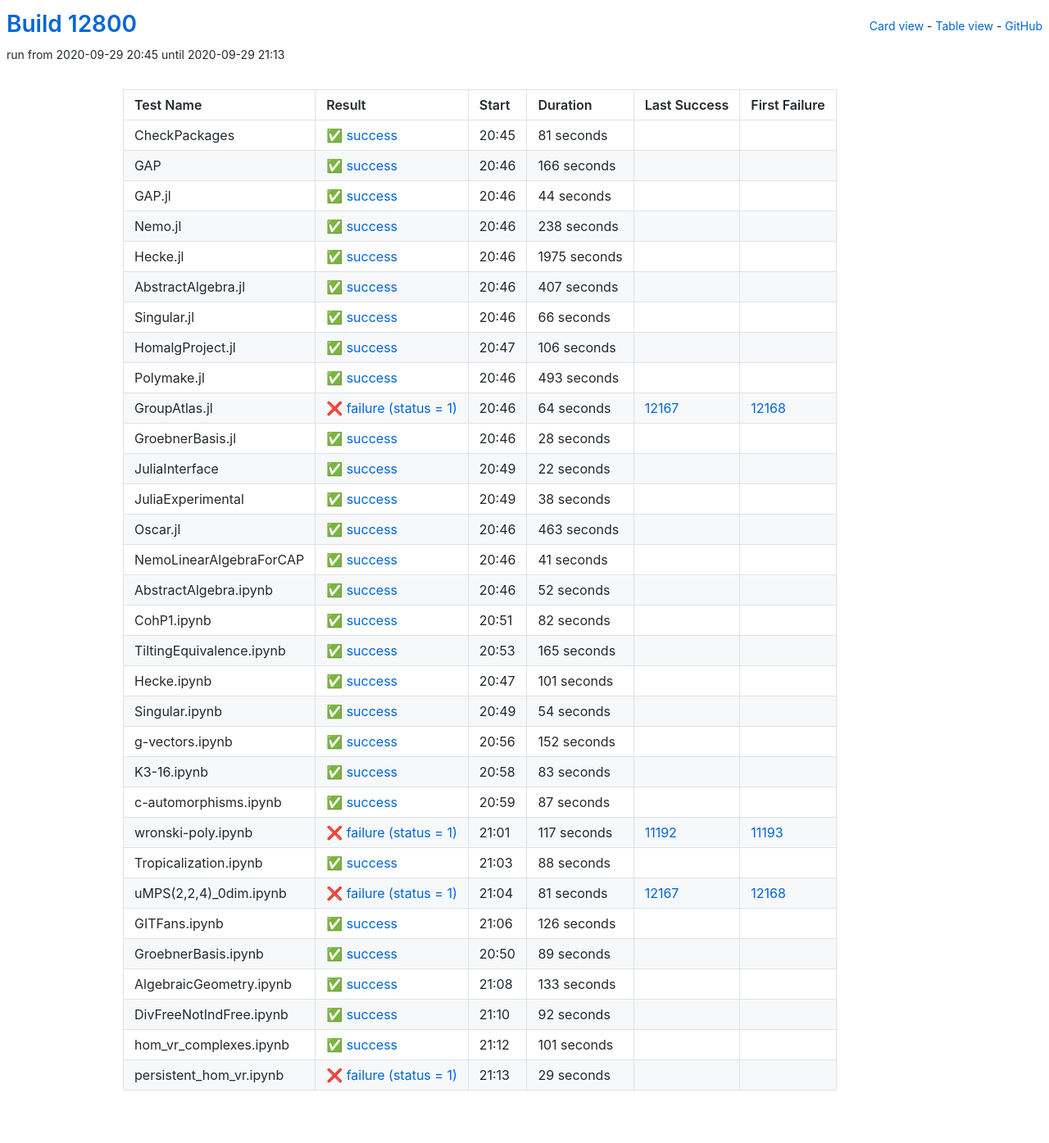
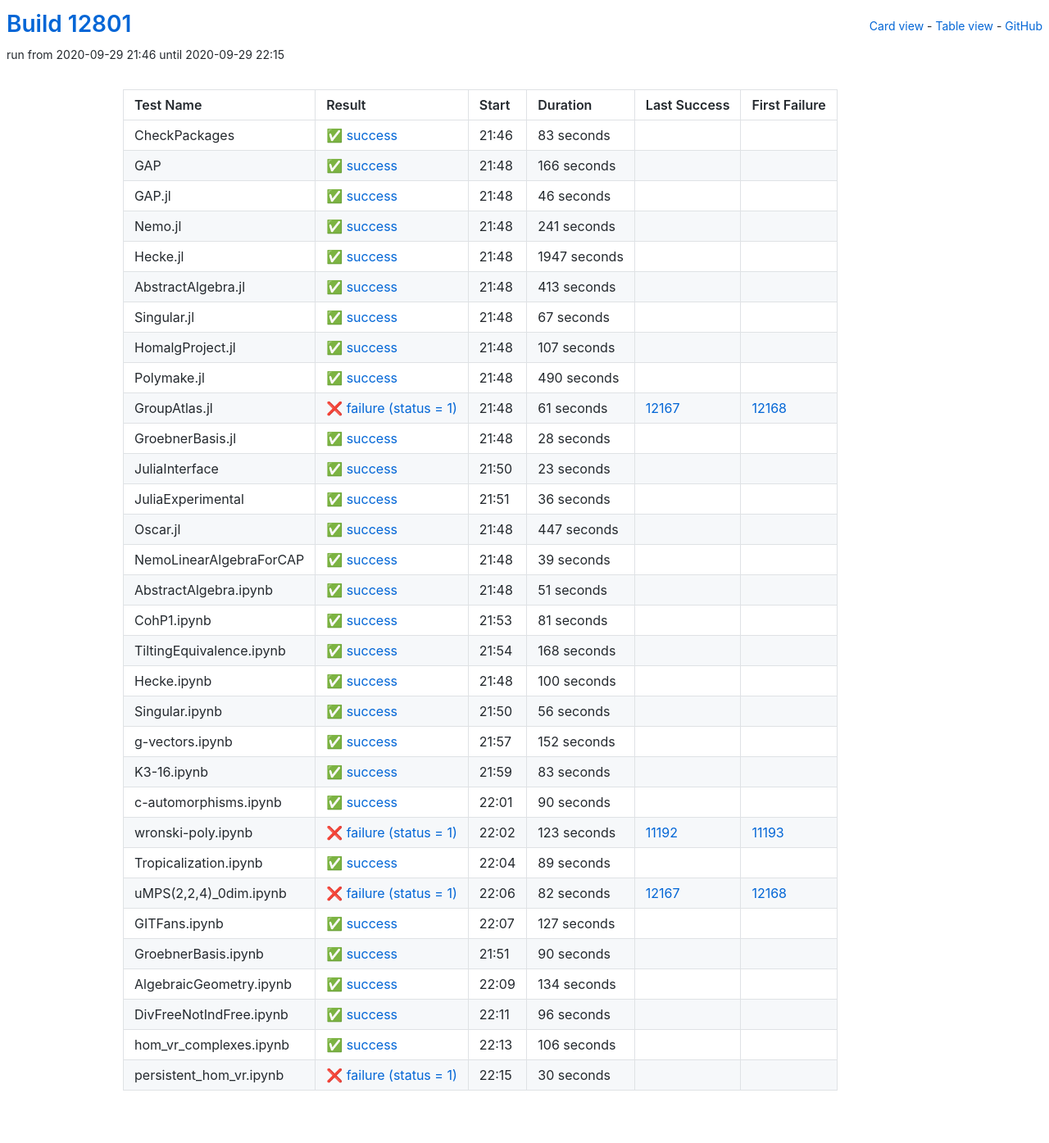
Before and after one commit to oscar-system/oscar-ci-status, a Jekyll site: the page built from table.html, in a window 1280 px wide. Shown: the whole page at 82% size. Built offline with Jekyll 4.4.1, drawn with Linux system fonts in a browser that asks for light colours.

Commit message:
Build #12801

```diff
--- a/_data/ci.yml
+++ b/_data/ci.yml
@@ -1,6 +1,6 @@
 ---
-build: 12800
-build_url: https://oscarci.mathematik.uni-kl.de/job/oscar/12800/
+build: 12801
+build_url: https://oscarci.mathematik.uni-kl.de/job/oscar/12801/
 job: oscar
 organization: oscar-system
 repo: oscar-ci-status
@@ -8,20 +8,20 @@
 tests:
 - name: CheckPackages
   id: checkpackages
-  log: https://oscarci.mathematik.uni-kl.de/job/oscar/12800/artifact/logs/build-12800/CheckPackages.log
-  start: 2020-09-29 20:45
+  log: https://oscarci.mathematik.uni-kl.de/job/oscar/12801/artifact/logs/build-12801/CheckPackages.log
+  start: 2020-09-29 21:46
   success: true
   exitcode: 0
   status: success
-  duration: 81
+  duration: 83
   last_success: false
   last_success_url:
   first_failure: false
   first_failure_url:
 - name: GAP
   id: gap
-  log: https://oscarci.mathematik.uni-kl.de/job/oscar/12800/artifact/logs/build-12800/GAP.log
-  start: 2020-09-29 20:46
+  log: https://oscarci.mathematik.uni-kl.de/job/oscar/12801/artifact/logs/build-12801/GAP.log
+  start: 2020-09-29 21:48
   success: true
   exitcode: 0
   status: success
@@ -32,104 +32,104 @@
   first_failure_url:
 - name: GAP.jl
   id: gap-jl
-  log: https://oscarci.mathematik.uni-kl.de/job/oscar/12800/artifact/logs/build-12800/GAP.jl.log
-  start: 2020-09-29 20:46
+  log: https://oscarci.mathematik.uni-kl.de/job/oscar/12801/artifact/logs/build-12801/GAP.jl.log
+  start: 2020-09-29 21:48
   success: true
   exitcode: 0
   status: success
-  duration: 44
+  duration: 46
   last_success: false
   last_success_url:
   first_failure: false
   first_failure_url:
 - name: Nemo.jl
   id: nemo-jl
-  log: https://oscarci.mathematik.uni-kl.de/job/oscar/12800/artifact/logs/build-12800/Nemo.jl.log
-  start: 2020-09-29 20:46
+  log: https://oscarci.mathematik.uni-kl.de/job/oscar/12801/artifact/logs/build-12801/Nemo.jl.log
+  start: 2020-09-29 21:48
   success: true
   exitcode: 0
   status: success
-  duration: 238
+  duration: 241
   last_success: false
   last_success_url:
   first_failure: false
   first_failure_url:
 - name: Hecke.jl
   id: hecke-jl
-  log: https://oscarci.mathematik.uni-kl.de/job/oscar/12800/artifact/logs/build-12800/Hecke.jl.log
-  start: 2020-09-29 20:46
+  log: https://oscarci.mathematik.uni-kl.de/job/oscar/12801/artifact/logs/build-12801/Hecke.jl.log
+  start: 2020-09-29 21:48
   success: true
   exitcode: 0
   status: success
-  duration: 1975
+  duration: 1947
   last_success: false
   last_success_url:
   first_failure: false
   first_failure_url:
 - name: AbstractAlgebra.jl
   id: abstractalgebra-jl
-  log: https://oscarci.mathematik.uni-kl.de/job/oscar/12800/artifact/logs/build-12800/AbstractAlgebra.jl.log
-  start: 2020-09-29 20:46
+  log: https://oscarci.mathematik.uni-kl.de/job/oscar/12801/artifact/logs/build-12801/AbstractAlgebra.jl.log
+  start: 2020-09-29 21:48
   success: true
   exitcode: 0
   status: success
-  duration: 407
+  duration: 413
   last_success: false
   last_success_url:
   first_failure: false
   first_failure_url:
 - name: Singular.jl
   id: singular-jl
-  log: https://oscarci.mathematik.uni-kl.de/job/oscar/12800/artifact/logs/build-12800/Singular.jl.log
-  start: 2020-09-29 20:46
+  log: https://oscarci.mathematik.uni-kl.de/job/oscar/12801/artifact/logs/build-12801/Singular.jl.log
+  start: 2020-09-29 21:48
   success: true
   exitcode: 0
   status: success
-  duration: 66
+  duration: 67
   last_success: false
   last_success_url:
   first_failure: false
   first_failure_url:
 - name: HomalgProject.jl
   id: homalgproject-jl
-  log: https://oscarci.mathematik.uni-kl.de/job/oscar/12800/artifact/logs/build-12800/HomalgProject.jl.log
-  start: 2020-09-29 20:47
+  log: https://oscarci.mathematik.uni-kl.de/job/oscar/12801/artifact/logs/build-12801/HomalgProject.jl.log
+  start: 2020-09-29 21:48
   success: true
   exitcode: 0
   status: success
-  duration: 106
+  duration: 107
   last_success: false
   last_success_url:
   first_failure: false
   first_failure_url:
 - name: Polymake.jl
   id: polymake-jl
-  log: https://oscarci.mathematik.uni-kl.de/job/oscar/12800/artifact/logs/build-12800/Polymake.jl.log
-  start: 2020-09-29 20:46
+  log: https://oscarci.mathematik.uni-kl.de/job/oscar/12801/artifact/logs/build-12801/Polymake.jl.log
+  start: 2020-09-29 21:48
   success: true
   exitcode: 0
   status: success
-  duration: 493
+  duration: 490
   last_success: false
   last_success_url:
   first_failure: false
   first_failure_url:
 - name: GroupAtlas.jl
   id: groupatlas-jl
-  log: https://oscarci.mathematik.uni-kl.de/job/oscar/12800/artifact/logs/build-12800/GroupAtlas.jl.log
-  start: 2020-09-29 20:46
+  log: https://oscarci.mathematik.uni-kl.de/job/oscar/12801/artifact/logs/build-12801/GroupAtlas.jl.log
+  start: 2020-09-29 21:48
   success: false
   exitcode: 1
   status: failure
-  duration: 64
+  duration: 61
   last_success: 12167
   last_success_url: https://oscarci.mathematik.uni-kl.de/job/oscar/12167/
   first_failure: 12168
   first_failure_url: https://oscarci.mathematik.uni-kl.de/job/oscar/12168/
 - name: GroebnerBasis.jl
   id: groebnerbasis-jl
-  log: https://oscarci.mathematik.uni-kl.de/job/oscar/12800/artifact/logs/build-12800/GroebnerBasis.jl.log
-  start: 2020-09-29 20:46
+  log: https://oscarci.mathematik.uni-kl.de/job/oscar/12801/artifact/logs/build-12801/GroebnerBasis.jl.log
+  start: 2020-09-29 21:48
   success: true
   exitcode: 0
   status: success
@@ -140,116 +140,116 @@
   first_failure_url:
 - name: JuliaInterface
   id: juliainterface
-  log: https://oscarci.mathematik.uni-kl.de/job/oscar/12800/artifact/logs/build-12800/JuliaInterface.log
-  start: 2020-09-29 20:49
+  log: https://oscarci.mathematik.uni-kl.de/job/oscar/12801/artifact/logs/build-12801/JuliaInterface.log
+  start: 2020-09-29 21:50
   success: true
   exitcode: 0
   status: success
-  duration: 22
+  duration: 23
   last_success: false
   last_success_url:
   first_failure: false
   first_failure_url:
 - name: JuliaExperimental
   id: juliaexperimental
-  log: https://oscarci.mathematik.uni-kl.de/job/oscar/12800/artifact/logs/build-12800/JuliaExperimental.log
-  start: 2020-09-29 20:49
+  log: https://oscarci.mathematik.uni-kl.de/job/oscar/12801/artifact/logs/build-12801/JuliaExperimental.log
+  start: 2020-09-29 21:51
   success: true
   exitcode: 0
   status: success
-  duration: 38
+  duration: 36
   last_success: false
   last_success_url:
   first_failure: false
   first_failure_url:
 - name: Oscar.jl
   id: oscar-jl
-  log: https://oscarci.mathematik.uni-kl.de/job/oscar/12800/artifact/logs/build-12800/Oscar.jl.log
-  start: 2020-09-29 20:46
+  log: https://oscarci.mathematik.uni-kl.de/job/oscar/12801/artifact/logs/build-12801/Oscar.jl.log
+  start: 2020-09-29 21:48
   success: true
   exitcode: 0
   status: success
-  duration: 463
+  duration: 447
   last_success: false
   last_success_url:
   first_failure: false
   first_failure_url:
 - name: NemoLinearAlgebraForCAP
   id: nemolinearalgebraforcap
-  log: https://oscarci.mathematik.uni-kl.de/job/oscar/12800/artifact/logs/build-12800/NemoLinearAlgebraForCAP.log
-  start: 2020-09-29 20:46
+  log: https://oscarci.mathematik.uni-kl.de/job/oscar/12801/artifact/logs/build-12801/NemoLinearAlgebraForCAP.log
+  start: 2020-09-29 21:48
   success: true
   exitcode: 0
   status: success
-  duration: 41
+  duration: 39
   last_success: false
   last_success_url:
   first_failure: false
   first_failure_url:
 - name: AbstractAlgebra.ipynb
   id: abstractalgebra-ipynb
-  log: https://oscarci.mathematik.uni-kl.de/job/oscar/12800/artifact/logs/build-12800/AbstractAlgebra.ipynb.log
-  start: 2020-09-29 20:46
+  log: https://oscarci.mathematik.uni-kl.de/job/oscar/12801/artifact/logs/build-12801/AbstractAlgebra.ipynb.log
+  start: 2020-09-29 21:48
   success: true
   exitcode: 0
   status: success
-  duration: 52
+  duration: 51
   last_success: false
   last_success_url:
   first_failure: false
   first_failure_url:
 - name: CohP1.ipynb
   id: cohp1-ipynb
-  log: https://oscarci.mathematik.uni-kl.de/job/oscar/12800/artifact/logs/build-12800/CohP1.ipynb.log
-  start: 2020-09-29 20:51
+  log: https://oscarci.mathematik.uni-kl.de/job/oscar/12801/artifact/logs/build-12801/CohP1.ipynb.log
+  start: 2020-09-29 21:53
   success: true
   exitcode: 0
   status: success
-  duration: 82
+  duration: 81
   last_success: false
   last_success_url:
   first_failure: false
   first_failure_url:
 - name: TiltingEquivalence.ipynb
   id: tiltingequivalence-ipynb
-  log: https://oscarci.mathematik.uni-kl.de/job/oscar/12800/artifact/logs/build-12800/TiltingEquivalence.ipynb.log
-  start: 2020-09-29 20:53
+  log: https://oscarci.mathematik.uni-kl.de/job/oscar/12801/artifact/logs/build-12801/TiltingEquivalence.ipynb.log
+  start: 2020-09-29 21:54
   success: true
   exitcode: 0
   status: success
-  duration: 165
+  duration: 168
   last_success: false
   last_success_url:
   first_failure: false
   first_failure_url:
 - name: Hecke.ipynb
   id: hecke-ipynb
-  log: https://oscarci.mathematik.uni-kl.de/job/oscar/12800/artifact/logs/build-12800/Hecke.ipynb.log
-  start: 2020-09-29 20:47
+  log: https://oscarci.mathematik.uni-kl.de/job/oscar/12801/artifact/logs/build-12801/Hecke.ipynb.log
+  start: 2020-09-29 21:48
   success: true
   exitcode: 0
   status: success
-  duration: 101
+  duration: 100
   last_success: false
   last_success_url:
   first_failure: false
   first_failure_url:
 - name: Singular.ipynb
   id: singular-ipynb
-  log: https://oscarci.mathematik.uni-kl.de/job/oscar/12800/artifact/logs/build-12800/Singular.ipynb.log
-  start: 2020-09-29 20:49
+  log: https://oscarci.mathematik.uni-kl.de/job/oscar/12801/artifact/logs/build-12801/Singular.ipynb.log
+  start: 2020-09-29 21:50
   success: true
   exitcode: 0
   status: success
-  duration: 54
+  duration: 56
   last_success: false
   last_success_url:
   first_failure: false
   first_failure_url:
 - name: g-vectors.ipynb
   id: g-vectors-ipynb
-  log: https://oscarci.mathematik.uni-kl.de/job/oscar/12800/artifact/logs/build-12800/g-vectors.ipynb.log
-  start: 2020-09-29 20:56
+  log: https://oscarci.mathematik.uni-kl.de/job/oscar/12801/artifact/logs/build-12801/g-vectors.ipynb.log
+  start: 2020-09-29 21:57
   success: true
   exitcode: 0
   status: success
@@ -260,8 +260,8 @@
   first_failure_url:
 - name: K3-16.ipynb
   id: k3-16-ipynb
-  log: https://oscarci.mathematik.uni-kl.de/job/oscar/12800/artifact/logs/build-12800/K3-16.ipynb.log
-  start: 2020-09-29 20:58
+  log: https://oscarci.mathematik.uni-kl.de/job/oscar/12801/artifact/logs/build-12801/K3-16.ipynb.log
+  start: 2020-09-29 21:59
   success: true
   exitcode: 0
   status: success
@@ -272,68 +272,32 @@
   first_failure_url:
 - name: c-automorphisms.ipynb
   id: c-automorphisms-ipynb
-  log: https://oscarci.mathematik.uni-kl.de/job/oscar/12800/artifact/logs/build-12800/c-automorphisms.ipynb.log
-  start: 2020-09-29 20:59
+  log: https://oscarci.mathematik.uni-kl.de/job/oscar/12801/artifact/logs/build-12801/c-automorphisms.ipynb.log
+  start: 2020-09-29 22:01
   success: true
   exitcode: 0
   status: success
-  duration: 87
+  duration: 90
   last_success: false
   last_success_url:
   first_failure: false
   first_failure_url:
 - name: wronski-poly.ipynb
   id: wronski-poly-ipynb
-  log: https://oscarci.mathematik.uni-kl.de/job/oscar/12800/artifact/logs/build-12800/wronski-poly.ipynb.log
-  start: 2020-09-29 21:01
+  log: https://oscarci.mathematik.uni-kl.de/job/oscar/12801/artifact/logs/build-12801/wronski-poly.ipynb.log
+  start: 2020-09-29 22:02
   success: false
   exitcode: 1
   status: failure
-  duration: 117
+  duration: 123
   last_success: 11192
   last_success_url: https://oscarci.mathematik.uni-kl.de/job/oscar/11192/
   first_failure: 11193
   first_failure_url: https://oscarci.mathematik.uni-kl.de/job/oscar/11193/
 - name: Tropicalization.ipynb
   id: tropicalization-ipynb
-  log: https://oscarci.mathematik.uni-kl.de/job/oscar/12800/artifact/logs/build-12800/Tropicalization.ipynb.log
-  start: 2020-09-29 21:03
-  success: true
-  exitcode: 0
-  status: success
-  duration: 88
-  last_success: false
-  last_success_url:
-  first_failure: false
-  first_failure_url:
-- name: uMPS(2,2,4)_0dim.ipynb
-  id: umps-2-2-4-0dim-ipynb
-  log: https://oscarci.mathematik.uni-kl.de/job/oscar/12800/artifact/logs/build-12800/uMPS-2-2-4-_0dim.ipynb.log
-  start: 2020-09-29 21:04
-  success: false
-  exitcode: 1
-  status: failure
-  duration: 81
-  last_success: 12167
-  last_success_url: https://oscarci.mathematik.uni-kl.de/job/oscar/12167/
-  first_failure: 12168
-  first_failure_url: https://oscarci.mathematik.uni-kl.de/job/oscar/12168/
-- name: GITFans.ipynb
-  id: gitfans-ipynb
-  log: https://oscarci.mathematik.uni-kl.de/job/oscar/12800/artifact/logs/build-12800/GITFans.ipynb.log
-  start: 2020-09-29 21:06
-  success: true
-  exitcode: 0
-  status: success
-  duration: 126
-  last_success: false
-  last_success_url:
-  first_failure: false
-  first_failure_url:
-- name: GroebnerBasis.ipynb
-  id: groebnerbasis-ipynb
-  log: https://oscarci.mathematik.uni-kl.de/job/oscar/12800/artifact/logs/build-12800/GroebnerBasis.ipynb.log
-  start: 2020-09-29 20:50
+  log: https://oscarci.mathematik.uni-kl.de/job/oscar/12801/artifact/logs/build-12801/Tropicalization.ipynb.log
+  start: 2020-09-29 22:04
   success: true
   exitcode: 0
   status: success
@@ -342,50 +306,86 @@
   last_success_url:
   first_failure: false
   first_failure_url:
-- name: AlgebraicGeometry.ipynb
-  id: algebraicgeometry-ipynb
-  log: https://oscarci.mathematik.uni-kl.de/job/oscar/12800/artifact/logs/build-12800/AlgebraicGeometry.ipynb.log
-  start: 2020-09-29 21:08
+- name: uMPS(2,2,4)_0dim.ipynb
+  id: umps-2-2-4-0dim-ipynb
+  log: https://oscarci.mathematik.uni-kl.de/job/oscar/12801/artifact/logs/build-12801/uMPS-2-2-4-_0dim.ipynb.log
+  start: 2020-09-29 22:06
+  success: false
+  exitcode: 1
+  status: failure
+  duration: 82
+  last_success: 12167
+  last_success_url: https://oscarci.mathematik.uni-kl.de/job/oscar/12167/
+  first_failure: 12168
+  first_failure_url: https://oscarci.mathematik.uni-kl.de/job/oscar/12168/
+- name: GITFans.ipynb
+  id: gitfans-ipynb
+  log: https://oscarci.mathematik.uni-kl.de/job/oscar/12801/artifact/logs/build-12801/GITFans.ipynb.log
+  start: 2020-09-29 22:07
   success: true
   exitcode: 0
   status: success
-  duration: 133
+  duration: 127
+  last_success: false
+  last_success_url:
+  first_failure: false
+  first_failure_url:
+- name: GroebnerBasis.ipynb
+  id: groebnerbasis-ipynb
+  log: https://oscarci.mathematik.uni-kl.de/job/oscar/12801/artifact/logs/build-12801/GroebnerBasis.ipynb.log
+  start: 2020-09-29 21:51
+  success: true
+  exitcode: 0
+  status: success
+  duration: 90
+  last_success: false
+  last_success_url:
+  first_failure: false
+  first_failure_url:
+- name: AlgebraicGeometry.ipynb
+  id: algebraicgeometry-ipynb
+  log: https://oscarci.mathematik.uni-kl.de/job/oscar/12801/artifact/logs/build-12801/AlgebraicGeometry.ipynb.log
+  start: 2020-09-29 22:09
+  success: true
+  exitcode: 0
+  status: success
+  duration: 134
   last_success: false
   last_success_url:
   first_failure: false
   first_failure_url:
 - name: DivFreeNotIndFree.ipynb
   id: divfreenotindfree-ipynb
-  log: https://oscarci.mathematik.uni-kl.de/job/oscar/12800/artifact/logs/build-12800/DivFreeNotIndFree.ipynb.log
-  start: 2020-09-29 21:10
+  log: https://oscarci.mathematik.uni-kl.de/job/oscar/12801/artifact/logs/build-12801/DivFreeNotIndFree.ipynb.log
+  start: 2020-09-29 22:11
   success: true
   exitcode: 0
   status: success
-  duration: 92
+  duration: 96
   last_success: false
   last_success_url:
   first_failure: false
   first_failure_url:
 - name: hom_vr_complexes.ipynb
   id: hom-vr-complexes-ipynb
-  log: https://oscarci.mathematik.uni-kl.de/job/oscar/12800/artifact/logs/build-12800/hom_vr_complexes.ipynb.log
-  start: 2020-09-29 21:12
+  log: https://oscarci.mathematik.uni-kl.de/job/oscar/12801/artifact/logs/build-12801/hom_vr_complexes.ipynb.log
+  start: 2020-09-29 22:13
   success: true
   exitcode: 0
   status: success
-  duration: 101
+  duration: 106
   last_success: false
   last_success_url:
   first_failure: false
   first_failure_url:
 - name: persistent_hom_vr.ipynb
   id: persistent-hom-vr-ipynb
-  log: https://oscarci.mathematik.uni-kl.de/job/oscar/12800/artifact/logs/build-12800/persistent_hom_vr.ipynb.log
-  start: 2020-09-29 21:13
+  log: https://oscarci.mathematik.uni-kl.de/job/oscar/12801/artifact/logs/build-12801/persistent_hom_vr.ipynb.log
+  start: 2020-09-29 22:15
   success: false
   exitcode: 1
   status: failure
-  duration: 29
+  duration: 30
   last_success: false
   last_success_url:
   first_failure: false
```
Also changed, not shown: README.md.
